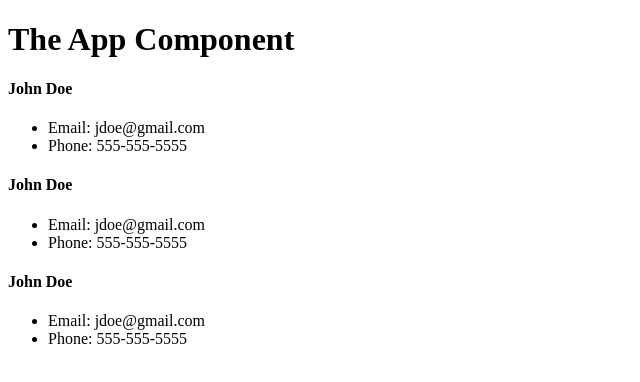
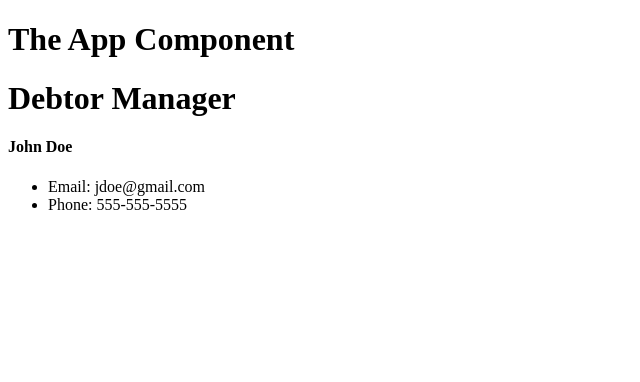
Before and after one commit to axelso/debtmanager, a React (Create React App) app: page / in a window 1280 px wide. Shown: the top 382 px of the page, without its empty margins (0-640 px from the left). Built offline with nearby package versions, Linux system fonts and the light colour scheme.

Commit message:
Create Header component

```diff
--- a/src/App.js
+++ b/src/App.js
@@ -1,5 +1,6 @@
 import React, {Component} from 'react';
 import Debtor from './components/Debtor';
+import Header from './components/Header'
 
 import './App.css';
 
@@ -8,8 +9,7 @@ class App extends Component {
     return (
       <div className="App">
         <h1>The App Component</h1>
-				<Debtor />
-				<Debtor />
+				<Header />
 				<Debtor />
       </div>
     );
--- /dev/null
+++ b/src/components/Header.js
@@ -0,0 +1,11 @@
+import React from 'react';
+
+const Header = () => {
+	return (
+		<div>
+			<h1>Debtor Manager</h1>
+		</div>
+	);
+}
+
+export default Header;
```
